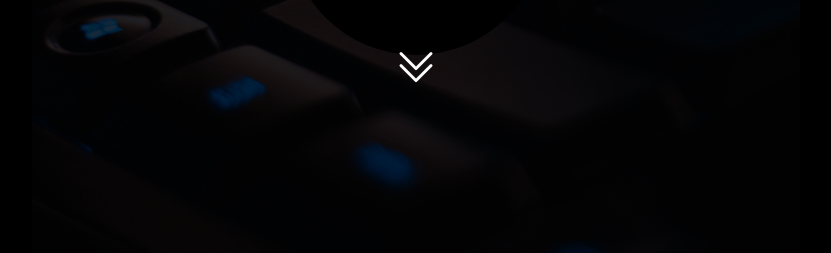
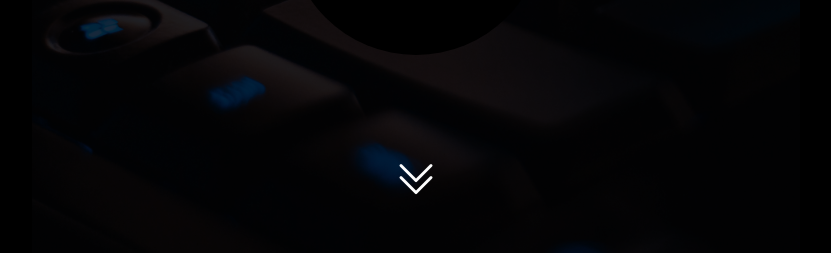
Before and after one commit to mdubelbeis/portfolio-v2, a React (Vite) app: page / in a window 1280 px wide. Shown: the part 501-754 px from the top of the page, without its empty margins (224-1055 px from the left). Built offline with nearby package versions, Linux system fonts and the light colour scheme.

Commit message:
changed top position on ArrowDown

```diff
--- a/src/components/Hero.tsx
+++ b/src/components/Hero.tsx
@@ -12,7 +12,7 @@ const Hero: React.FC = () => {
           <li className="border-b-2 border-t-2 border-slate-200 p-1">FRONTEND DEVELOPER</li>
         </ul>
       </div>
-      <ArrowDown elementTarget='#about-me'/>
+      <ArrowDown top='top-28' elementTarget="#about-me" />
     </div>
   );
 };
```
